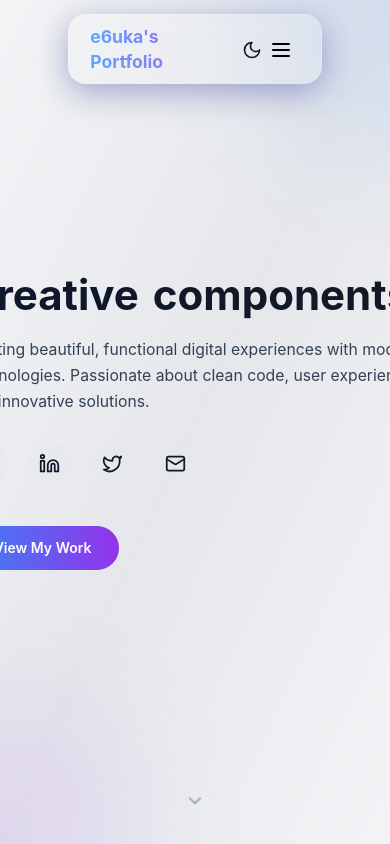
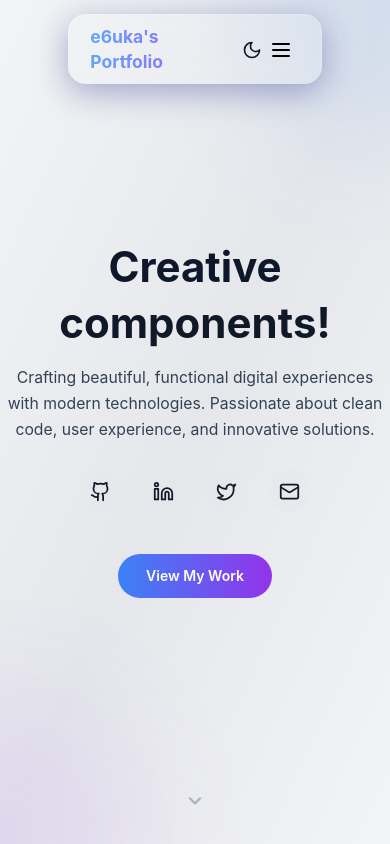
Before and after one commit to e6uka/my-portfolio, a React (Vite) app: page / in a window 390 px wide. Shown: the top 844 px of the page. Built offline with nearby package versions, Linux system fonts and the light colour scheme.

Commit message:
mobile hero section

```diff
--- a/src/components/Hero.tsx
+++ b/src/components/Hero.tsx
@@ -38,13 +38,13 @@ const Hero: React.FC = () => {
       </div>
 
       <div className="max-w-6xl relative z-10 flex items-center min-h-screen">
-        <div className="w-full md:w-1/2 text-left">
+        <div className="w-full md:w-1/2 text-center md:text-left">
           <div
             className={`transition-all duration-1000 delay-300 ${
               isVisible ? 'opacity-100 translate-y-0' : 'opacity-0 translate-y-8'
             }`}
           >
-            <h1 className="text-5xl md:text-7xl font-bold mb-6 flex flex-row items-center gap-4">
+            <h1 className="text-5xl md:text-7xl font-bold mb-6 flex flex-col md:flex-row items-center gap-4 text-center md:text-left">
               <span className={creativeTextClass}>
                 Creative
               </span>
@@ -80,7 +80,7 @@ const Hero: React.FC = () => {
               isVisible ? 'opacity-100 translate-y-0' : 'opacity-0 translate-y-8'
             }`}
           >
-            <div className="flex items-center gap-6 mb-12">
+            <div className="flex items-center justify-center md:justify-start gap-6 mb-12">
               <a
                 href="https://github.com/e6uka"
                 className={`interactive p-3 ${socialIconBgClass} rounded-full transition-all duration-200 hover:scale-110 group`}
```
